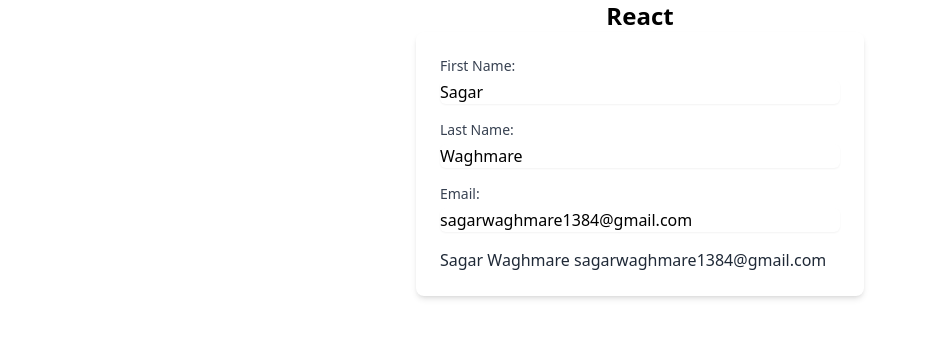
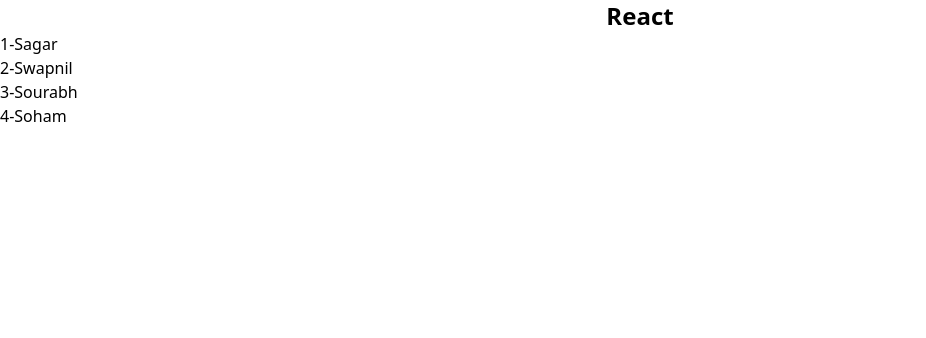
Before and after one commit to SagarSuryakantWaghmare/Meta-Frontend-Course, a React (Create React App) app in the folder React Basics/first/: page / in a window 1280 px wide. Shown: the top 338 px of the page, without its empty margins (0-926 px from the left). Built offline with nearby package versions, Linux system fonts and the light colour scheme.

Commit message:
UseState Context

```diff
--- a/React Basics/first/src/App.js
+++ b/React Basics/first/src/App.js
@@ -12,6 +12,7 @@
 import Ultima from './components/Ultima'
 import Hooks from './Pages/Hooks';
 import Form from './Pages/Form';
+import Context from './Pages/Context';
 function App() {
   let name = 'React';
   return (
@@ -31,7 +32,9 @@
       {/* <ToggleMode/> */}
       {/* <Ultima/> */}
       {/* <Hooks/> */}
-      <Form/>
+      {/* <Form/>
+       */}
+       <Context/>
     </>
   )
 }
--- /dev/null
+++ b/React Basics/first/src/Pages/Context.js
@@ -0,0 +1,19 @@
+import React, { useState } from 'react'
+// context api is like transporting the info one to other
+function Context() {
+  const [students]=useState([
+    {studentsName:"Sagar",id:1},
+    {studentsName:"Swapnil",id:2},
+    {studentsName:"Sourabh",id:3},
+    {studentsName:"Soham",id:4},
+
+
+  ])
+  return (
+    <div>
+      {students.map(f=><p>{f.id}-{f.studentsName}</p>)}
+    </div>
+  )
+}
+
+export default Context
--- a/React Basics/first/src/Pages/Form.js
+++ b/React Basics/first/src/Pages/Form.js
@@ -1,4 +1,4 @@
-import React, { useState } from "react";
+import React, { useState,useRef } from "react";
 
 function Form() {
   const [form, setForm] = useState({
@@ -6,6 +6,10 @@
     lastName: "Waghmare",
     email: "sagarwaghmare1384@gmail.com",
   });
+const inputEl=useRef(null);
+const onButtonClick=()=>{
+    inputEl.current.focus();
+}
 
   return (
     <div className="max-w-md mx-auto bg-white shadow-md rounded-lg p-6">
@@ -39,6 +43,8 @@
       <p className="mt-4 text-gray-800">
         {form.firstName} {form.lastName} {form.email}
       </p>
+      <input ref={inputEl} type="text"/>
+      <button onClick={onButtonClick}>Focus on the input</button>
     </div>
   );
 }
```
